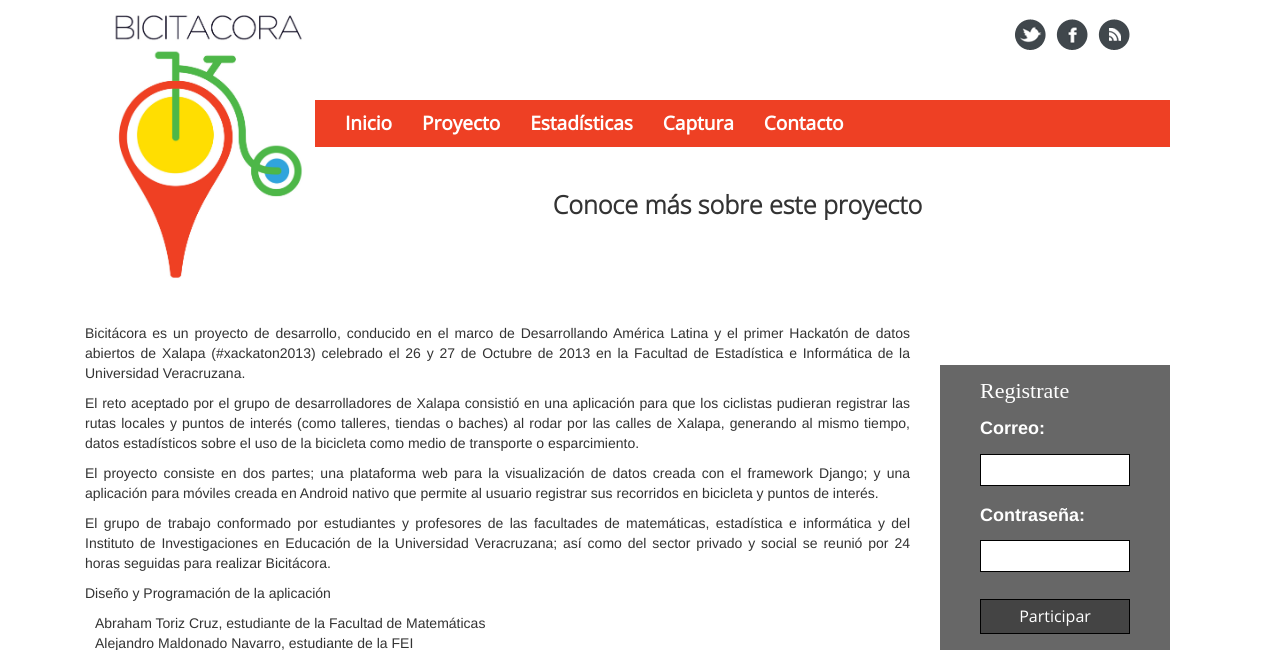
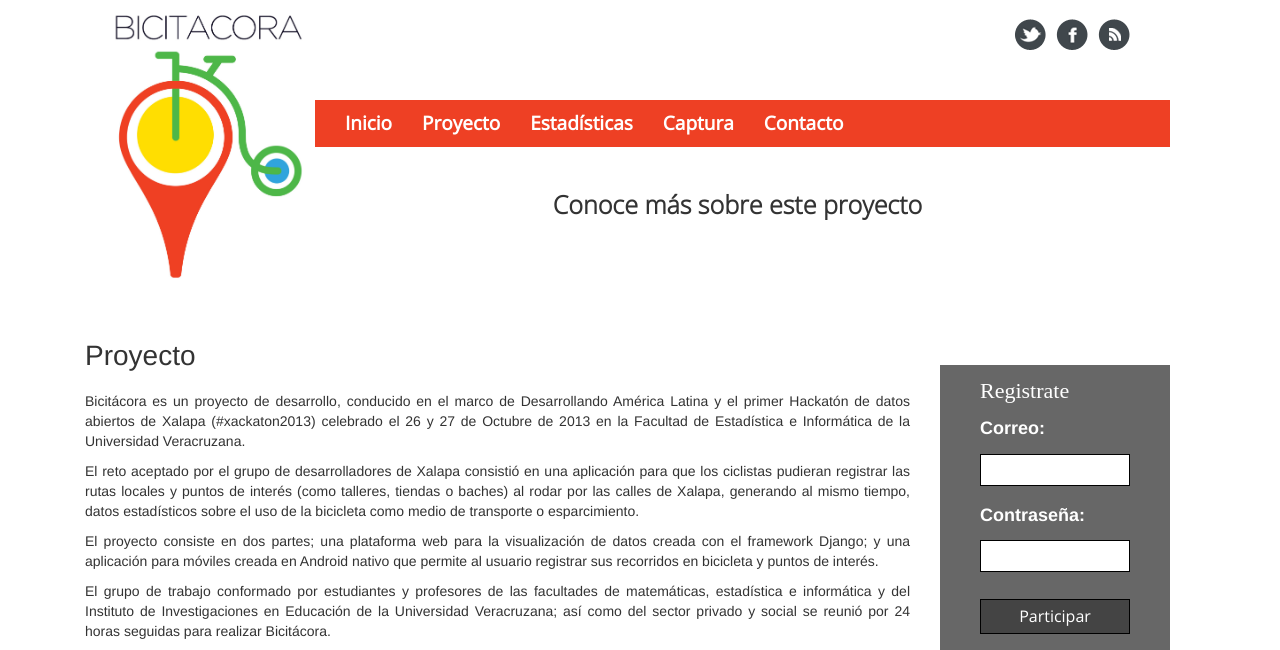
Before and after one commit to categulario/Bicitacora, a Django app: page /proyecto in a window 1280 px wide. Shown: the top 650 px of the page. Run offline with Django 3.2, Linux system fonts and the light colour scheme; parts of the project's set-up code (start-up, migrations or seed data) failed here and were passed over; some web fonts are replaced.

Commit message:
super titulo yei

```diff
--- a/xbapp/templates/xbapp/proyecto.html
+++ b/xbapp/templates/xbapp/proyecto.html
@@ -5,6 +5,7 @@
 
 {% block contenido %}
 <div class="proyecto">
+	<h1>Proyecto</h1>
 	<p>
 	Bicitácora es un proyecto de desarrollo, conducido en el marco de Desarrollando América Latina y el primer Hackatón de datos abiertos de Xalapa (#xackaton2013) celebrado el 26 y 27 de Octubre de 2013 en la Facultad de Estadística e Informática de la Universidad Veracruzana.
 	</p>
```
